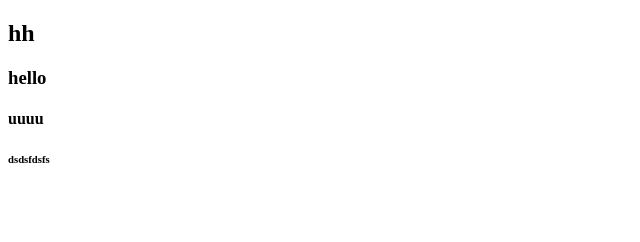
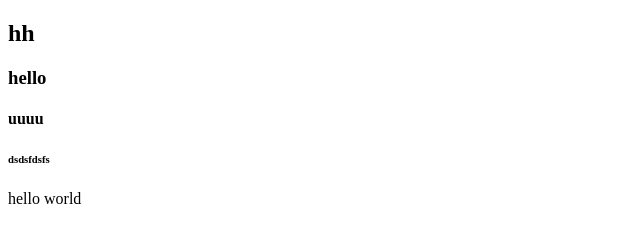
Before and after one commit to zll1005/git-, a plain HTML site: page index.html in a window 1280 px wide. Shown: the full height of the page, 0-640 px from the left. Drawn offline with Linux system fonts and the light colour scheme.

Commit message:
添加你好世界

```diff
--- a/index.html
+++ b/index.html
@@ -11,5 +11,6 @@
   <h3>hello</h3>
   <h4>uuuu</h4>
   <h6>dsdsfdsfs</h6>
+  <h7>hello world</h7>
 </body>
 </html>
```
